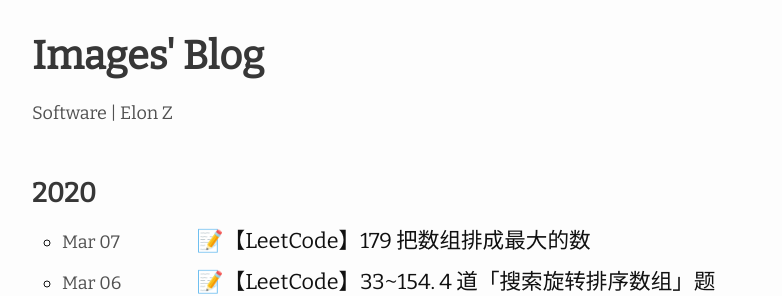
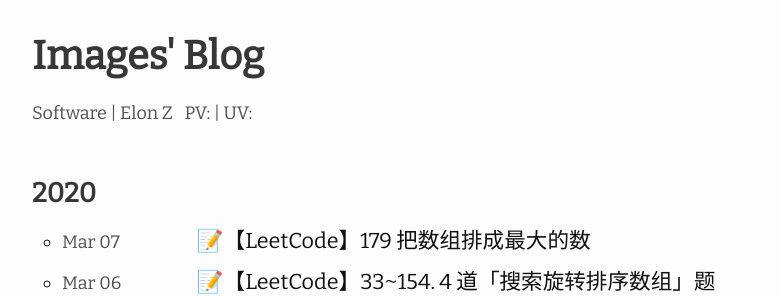
Before and after one commit to imageslr/blog, a Jekyll site: the page built from index.md, in a window 1280 px wide. Shown: the top 296 px of the page, without its empty margins (238-1020 px from the left). Built offline with Jekyll 4.4.1, drawn with Linux system fonts in a browser that asks for light colours; nearby versions of some CDN libraries; comment, search, counter and statistics services are not loaded.

Commit message:
update css

```diff
--- a/assets/css/main.scss
+++ b/assets/css/main.scss
@@ -7,12 +7,12 @@ sitemap: false
 
 .busuanzi_container_site {
   margin-left: 8px;
-  opacity: 0;
-  transition: all ease-in-out 0.2s;
-  &:hover {
-    cursor: pointer;
-    opacity: 1;
-  }
+  // opacity: 0;
+  // transition: all ease-in-out 0.2s;
+  // &:hover {
+  //   cursor: pointer;
+  //   opacity: 1;
+  // }
 }
 
 details {
```
